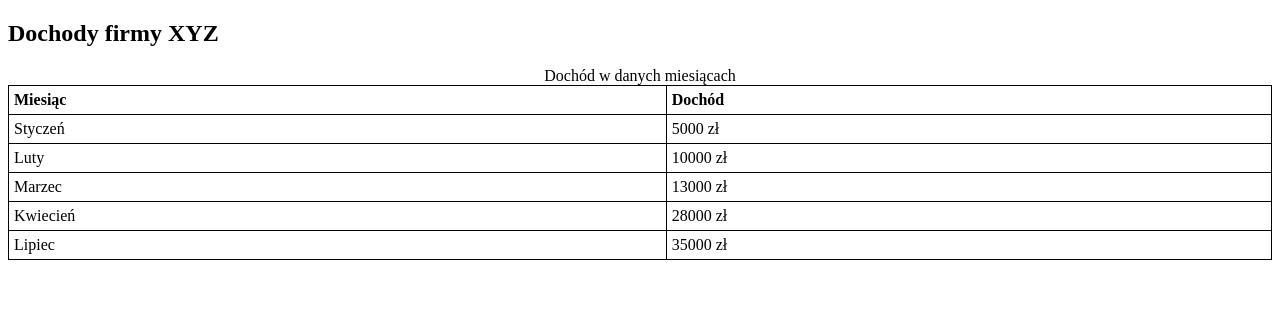
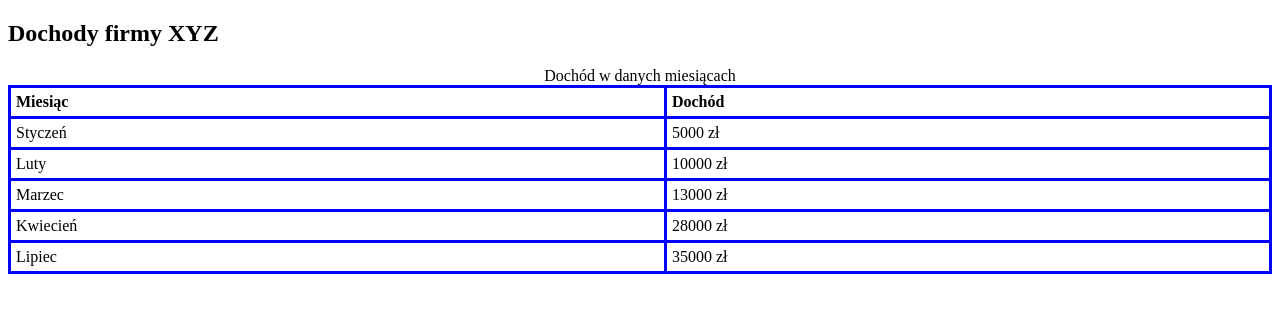
Before and after one commit to KrzysztofSajdok/CW.3, a plain HTML site: page index.html in a window 1280 px wide. Drawn offline with Linux system fonts and the light colour scheme.

Commit message:
zmieniona grubość i kolor na niebieski

```diff
--- a/index.html
+++ b/index.html
@@ -3,7 +3,7 @@
 <head>
 <style>
 table, th, td {
-  border: 1px solid black;
+  border: 3px solid blue;
   border-collapse: collapse;
 }
 th, td {
```
